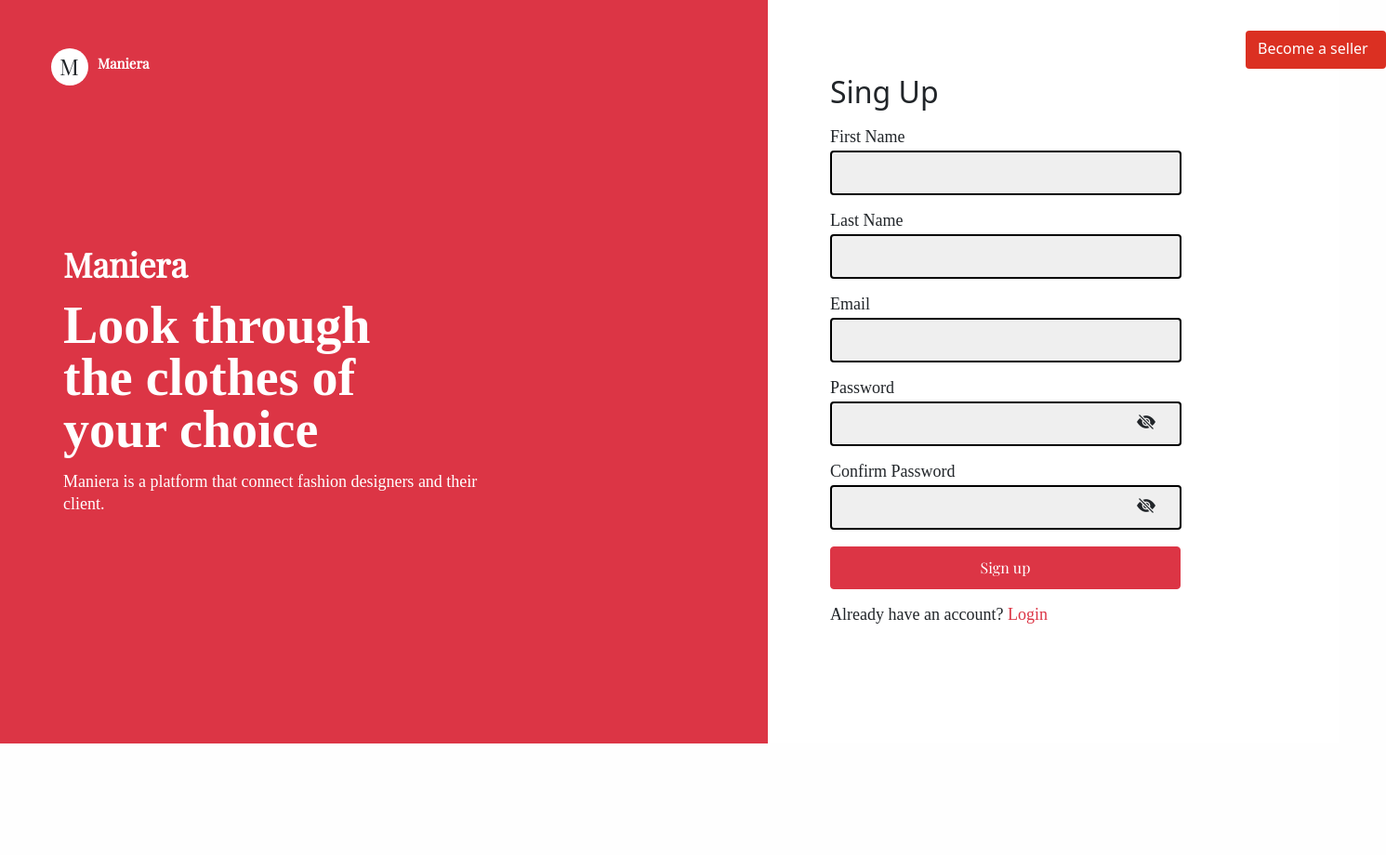
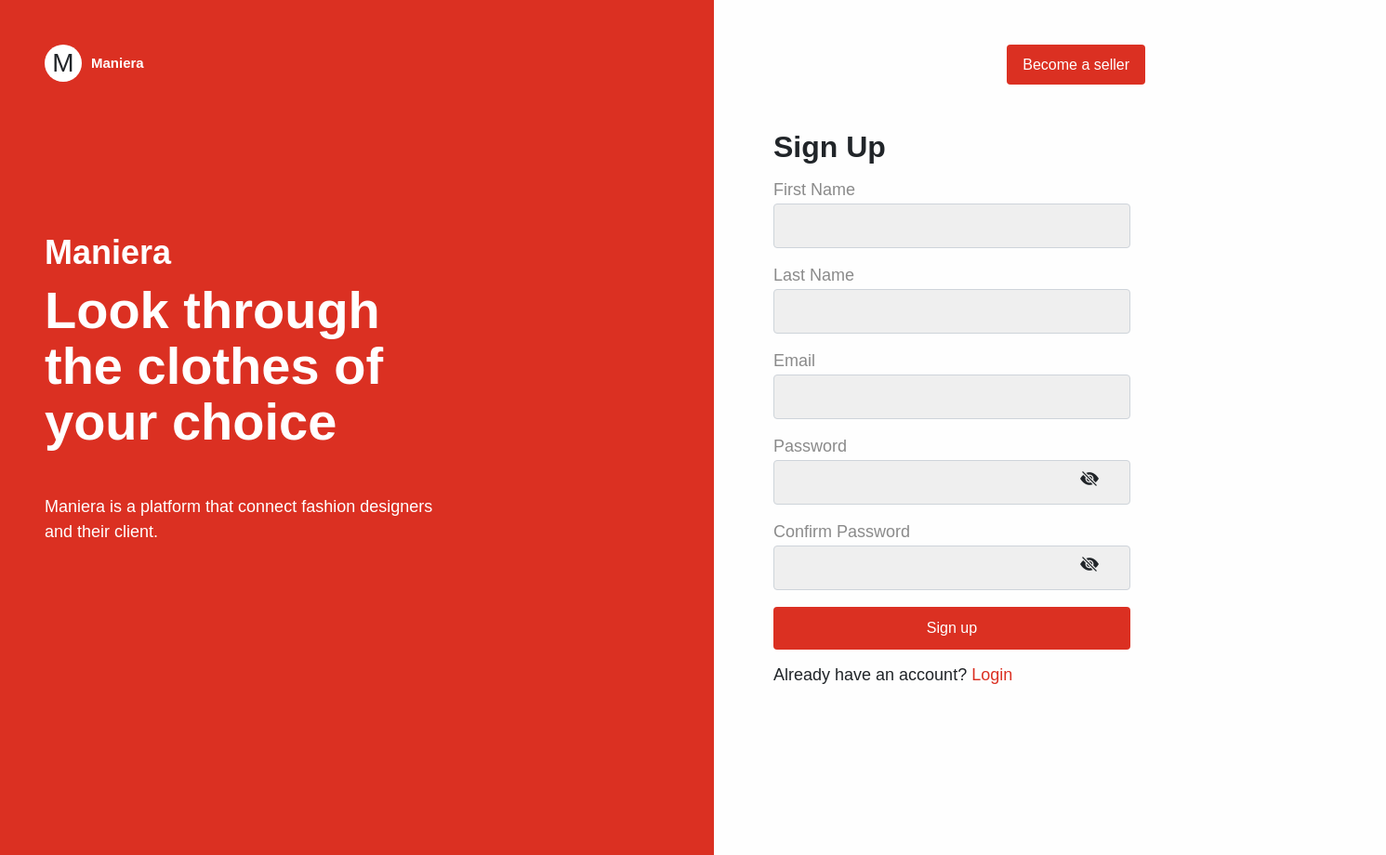
Before and after one commit to zuri-training/Maniera-fe-pjt-51, a plain HTML site: page html/sign-up.html in a window 1280 px wide. Shown: the whole page at 93% size, 1491 px wide, since content can reach past the window. Before the commit the page ends 800 px from the top, so only its background shows below. Drawn offline with nearby package versions, Linux system fonts and the light colour scheme.

Commit message:
sign up edits

```diff
--- a/css/seller-sign-up-1.css
+++ b/css/seller-sign-up-1.css
@@ -89,6 +89,7 @@ input.invalid {
 .seller-details-form .input-div .select-div:focus,
 .seller-details-form .input-div select:focus {
 	border: 2px solid #000000;
+	background: #ffffff;
 }
 .seller-details-form .input-div:focus-within .input-label,
 .seller-details-form .input-div .select-div:focus-within .input-label {
--- a/css/sign-up.css
+++ b/css/sign-up.css
@@ -1,42 +1,23 @@
-@import url("https://fonts.googleapis.com/css2?family=Playfair+Display&display=swap");
+@import url("https://fonts.googleapis.com/css2?family=Playfair+Display&display=Metropolis");
+@import url("https://fonts.googleapis.com/css2?family=Playfair+Display&display=Inter");
 
 * {
 	margin: 0;
 	padding: 0;
+	font-family: "Metropolis", sans-serif !important;
 }
 
 body {
-  position: relative;
-  width: 1440px;
 	height: 100vh;
 	background: #fefefe;
-  font-size: 62.5%;
 }
 
 /* logo */
-.logo-text {
-  position: absolute;
-  width: 19px;
-  height: 32px;
-  left: 64px;
-  top: 55px;
-  font-family: Playfair Display;
-  font-style: normal;
-  font-weight: normal;
-  font-size: 24px;
-  line-height: 32px;
-}
 
 .logo-text-01 {
 	margin-left: 10px;
-  font-family: Playfair Display;
-  font-style: normal;
 	font-weight: bold;
 	font-size: 15px;
-}
-
-.logo {
-  margin: 52px 0 0 55px;
 }
 
 .logo-text-wrapper {
@@ -46,95 +27,77 @@ body {
 }
 
 .left-section {
-  width: 826px;
-  height: 100vh;
+	background: #db3022;
+	width: 60%;
+	height: 115vh;
 }
 .lead-wrapper {
-  width: 681px;
-  margin: 0 91px 0 54px;
-  padding: 14px;
 	padding-top: 160px;
 }
 
 .maniera-text {
-  font-family: Playfair Display;
-  font-style: normal;
 	font-weight: bold;
 	font-size: 36px;
 	line-height: 48px;
-  margin-bottom: 14px;
 }
 
 .text-lead {
-  font-family: Metropolis;
-  font-style: normal;
+	font-family: "Metropolis";
 	font-weight: bold;
 	font-size: 56px;
 	width: 393px;
-  line-height: 56px;
+	line-height: 60px;
 }
 
 .small {
-  width: 461px;
-  height: 48px;
-  font-family: Metropolis;
-  font-style: normal;
+	width: 450px;
 	font-weight: 500;
 	font-size: 18px;
-  line-height: 24px;
 }
 
 /* stlying the from */
-.form-holder {
-  margin-top: 80px;
-  margin-left: 55px;
+.right-section {
+	width: 40%;
 }
 
-.form {
-  margin-top: 20px;
-}
 .seller-btn {
-  position: absolute;
-  top: 33px;
-  left: 1340px;
-  width: 151px;
-  height: 41px;
 	background: #db3022;
 	border-radius: 4px;
+	font-family: "Inter", sans-serif !important;
 }
 
-label {
-  font-family: Metropolis;
-  font-style: normal;
+.right-section label {
 	font-weight: 500;
 	font-size: 18px;
 	padding-bottom: 6px;
 	line-height: 18px;
+	color: #8a8a8a;
 }
+
+.form-group:focus-within label {
+	color: #000000;
+}
+
 .form-control {
-  width: 378px;
 	padding: 4px;
 	background: #efefef;
-  border: 2px solid #000000;
 	border-radius: 4px;
 }
 
+.form-control:focus {
+	border: 2px solid #000000;
+	outline: 0px !important;
+	box-shadow: none !important;
+}
+
 .sign-up-btn {
-  font-family: Playfair Display;
-  font-style: normal;
-  font-weight: normal;
+	background: #db3022;
 	font-size: 16px;
 	line-height: 32px;
-  width: 377px;
 }
 
 .form-group {
 	padding-bottom: 18px;
-}
-
-.right-section {
-  width: 614px;
-  height: 100vh;
 }
 
 .pass {
@@ -146,12 +109,10 @@ i {
 	top: 31px;
 	left: 330px;
 	font-size: 20px;
-  z-index: 1;
+	z-index: 4;
 }
 
 .lower-text {
-  font-family: Metropolis;
-  font-style: normal;
 	font-weight: 500;
 	font-size: 18px;
 	line-height: 18px;
@@ -159,27 +120,19 @@ i {
 
 .lower-text a {
 	text-decoration: none;
+	color: #db3022;
 }
 
 /* setting the media query */
 @media screen and (max-width: 768px) {
-  body {
-    position: relative;
-    width: 500px;
+	.left-section {
+		width: 0px;
 	}
-  .left-section {
-    width: 100px;
+	.right-section {
+		width: 100%;
 	}
 
 	.logo {
 		margin: 46px 0 0 37px;
 	}
-
-  .seller-btn {
-    position: absolute;
-    top: 33px;
-    left: 400px;
-    width: 151px;
-    height: 33px;
 }
-}
--- a/html/sign-up.html
+++ b/html/sign-up.html
@@ -5,7 +5,6 @@
 		<meta http-equiv="X-UA-Compatible" content="IE=edge" />
 		<meta name="viewport" content="width=device-width, initial-scale=1.0" />
 		<link rel="stylesheet" href="https://cdn.jsdelivr.net/npm/bootstrap-icons@1.3.0/font/bootstrap-icons.css" />
-
 		<link
 			href="https://cdn.jsdelivr.net/npm/bootstrap@5.0.1/dist/css/bootstrap.min.css"
 			rel="stylesheet"
@@ -16,63 +15,63 @@
 		<title>Maniera Sign Up</title>
 	</head>
 	<body>
-		<div class="sing-up-wrapper d-flex">
-			<section class="left-section bg-danger text-white d-none d-md-block d-lg-block">
-				<div class="logo d-flex">
-					<h3 class="text-dark bg-white logo-text-wrapper">
-						<span class="logo-text"> M </span>
+		<main class="d-flex">
+			<section class="left-section text-white d-none d-md-block d-lg-block px-md-2 px-lg-5 py-5">
+				<div class="logo d-flex align-items-center">
+					<h3 class="logo-text-wrapper text-dark bg-white d-flex align-items-center justify-content-center mb-0">
+						<span> M </span>
 					</h3>
-					<p class="logo-text-01 align-self-center d-flex align-item-center">Maniera</p>
+					<p class="logo-text-01 mb-0">Maniera</p>
 				</div>
 				<div class="lead-wrapper">
 					<h3 class="maniera-text">Maniera</h3>
-					<p class="text-lead lead">Look through the clothes of your choice</p>
+					<p class="text-lead mb-5">Look through the clothes of your choice</p>
 					<p class="small">Maniera is a platform that connect fashion designers and their client.</p>
 				</div>
 			</section>
-			<section class="right-section bg-white">
-				<div class="container">
-					<div class="seller-btn">
-						<a href="seller-sign-up.html" class="text-white btn">Become a seller</a>
+			<section class="right-section py-5 px-4 px-lg-5">
+				<div class="d-flex justify-content-end">
+					<button class="seller-btn btn px-3 py-2">
+						<a href="seller-sign-up.html" class="text-white text-decoration-none">Become a seller</a>
+					</button>
 				</div>
-					<div class="form-holder">
-						<h2>Sing Up</h2>
-						<form action="" class="form" id="myform">
+				<div class="form-holder mt-5 px-md-3">
+					<h2 class="fw-bold mb-3">Sign Up</h2>
+					<form method="POST" class="form" id="myform">
 						<div class="form-group">
 							<label for="first-name" id="first-name-label" class="from-label">First Name</label>
-								<input type="text" name="First name" id="first-name" class="form-control form-control-lg form-control-sm" required />
+							<input type="text" name="firstName" id="firstName" class="form-control form-control-lg form-control-sm" required />
 						</div>
 						<div class="form-group">
 							<label for="last-name" id="last-name-label" class="from-label">Last Name</label>
-								<input type="text" name="Last name" id="last-name" class="form-control form-control-lg form-control-sm" required />
+							<input type="text" name="lastName" id="lastName" class="form-control form-control-lg form-control-sm" required />
 						</div>
 						<div class="form-group">
 							<label for="email" id="email-label" class="from-label">Email</label>
-								<input type="text" name="Email" id="email" class="form-control form-control-lg form-control-sm" required />
+							<input type="email" name="email" id="email" class="form-control form-control-lg form-control-sm" required />
 						</div>
 						<div class="form-group pass">
-								<label for="password" id="password-label" class="from-label">Password</label>
-								<input type="password" name="First name" id="password" class="form-control form-control-lg form-control-sm" required />
+							<label for="password" id="password" class="from-label">Password</label>
+							<input type="password" name="password" id="password" class="form-control form-control-lg form-control-sm" required />
 							<i class="bi bi-eye-slash-fill" id="toggle-Password"></i>
 						</div>
 						<div class="form-group pass">
 							<label for="confirm-password" id="confirm-password-label" class="from-label"> Confirm Password</label>
 
-								<input type="password" name="First name" id="confirm-password" class="form-control form-control-lg form-control-sm" required />
+							<input type="password" name="confirmPassword" id="confirmPassword" class="form-control form-control-lg form-control-sm" required />
 							<i class="bi bi-eye-slash-fill" id="toggle-confirm-password"></i>
 						</div>
 						<div class="form-group">
-								<button type="submit" id="submit" class="btn btn-danger sign-up-btn">Sign up</button>
+							<button type="submit" id="submit" class="btn sign-up-btn text-white w-100">Sign up</button>
 						</div>
 						<p class="lower-text">
 							Already have an account?
-								<a href="/" class="link-danger">Login</a>
+							<a href="/">Login</a>
 						</p>
 					</form>
 				</div>
-				</div>
 			</section>
-		</div>
+		</main>
 		<script
 			src="https://cdn.jsdelivr.net/npm/bootstrap@5.0.1/dist/js/bootstrap.bundle.min.js"
 			integrity="sha384-gtEjrD/SeCtmISkJkNUaaKMoLD0//ElJ19smozuHV6z3Iehds+3Ulb9Bn9Plx0x4"
--- a/javascript/sign-in.js
+++ b/javascript/sign-in.js
@@ -1,19 +1,16 @@
 // decarling gobal varible
 
 const togglePassword = document.querySelector("#toggle-Password");
-const toggleConfirmPassword = document.querySelector(
-  "#toggle-confirm-password"
-);
+const toggleConfirmPassword = document.querySelector("#toggle-confirm-password");
 const password = document.querySelector("#password");
-const confirmPassword = document.querySelector("#confirm-password");
+const confirmPassword = document.querySelector("#confirmPassword");
 const myForm = document.querySelector("#myform");
 
 //  toggling the password visilibilty
 
 togglePassword.addEventListener("click", function (e) {
 	// toggle the type attribute
-  const type =
-    password.getAttribute("type") === "password" ? "text" : "password";
+	const type = password.getAttribute("type") === "password" ? "text" : "password";
 	password.setAttribute("type", type);
 	// toggle the eye / eye slash icon
 	this.classList.toggle("bi-eye");
@@ -21,8 +18,7 @@ togglePassword.addEventListener("click", function (e) {
 
 toggleConfirmPassword.addEventListener("click", function (e) {
 	// toggle the type attribute
-  const type =
-    confirmPassword.getAttribute("type") === "password" ? "text" : "password";
+	const type = confirmPassword.getAttribute("type") === "password" ? "text" : "password";
 	confirmPassword.setAttribute("type", type);
 	// toggle the eye / eye slash icon
 	this.classList.toggle("bi-eye");
@@ -34,7 +30,7 @@ myForm.addEventListener("submit", function (e) {
 	const formData = new FormData(this);
 
 	fetch("https://maniera-dev.herokuapp.com/api/auth/signup", {
-    method: "post",
+		method: "POST",
 		body: formData,
 	})
 		.then(function (response) {
@@ -42,5 +38,11 @@ myForm.addEventListener("submit", function (e) {
 		})
 		.then(function (text) {
 			console.log(text);
+			console.log(formData);
+			console.log("boy");
+		})
+		.catch(function (error) {
+			console.log(error);
+			console.log(formData);
 		});
 });
```
Also changed, not shown: html/seller-sign-up.html (+6 -3 lines), assets/icons/twemoji_flag-for-flag-nigeria.png (added). Lines whose indentation alone changed are shown as unchanged.
